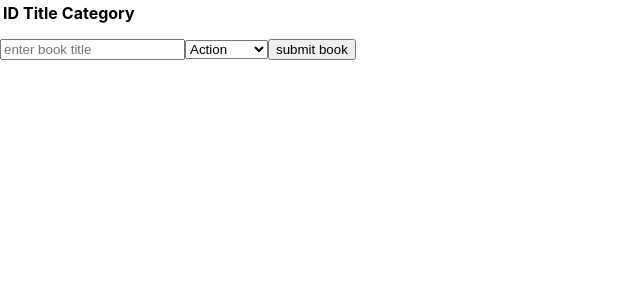
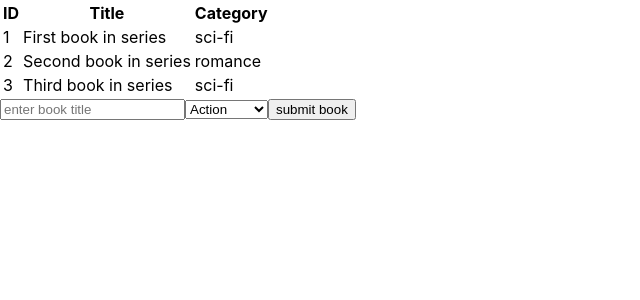
Before and after one commit to Oghenebrume50/react-bookstore, a React (Create React App) app: page / in a window 1280 px wide. Shown: the top 300 px of the page, without its empty margins (0-640 px from the left). Built offline with nearby package versions, Linux system fonts and the light colour scheme.

Commit message:
made the preloaded state show up with initial books

```diff
--- a/src/components/App.js
+++ b/src/components/App.js
@@ -1,6 +1,6 @@
 import React from 'react';
-import BooksList from './BooksList';
-import BooksForm from './BooksForm';
+import BooksList from '../containers/BooksList';
+import BooksForm from '../containers/BooksForm';
 
 const App = () => {
   return (
--- a/src/components/BooksList.js
+++ /dev/null
@@ -1,21 +0,0 @@
-import React from 'react';
-import Book from '../containers/Book';
-
-const BooksList = () => {
-  return(
-    <table>
-      <thead>
-        <th>ID</th>
-        <th>Title</th>
-        <th>Category</th>
-      </thead>
-      <tbody>
-          <Book key={1} book={{id: 1, title: 'First book in series', category: 'sci-fi'}}/>
-          <Book key={2} book={{id: 2, title: 'Second book in series', category: 'romance'}}/>
-          <Book key={3} book={{id: 3, title: 'Third book in series', category: 'sci-fi'}}/>
-      </tbody>
-    </table>
-  )
-}
-
-export default BooksList;
--- /dev/null
+++ b/src/containers/BooksList.js
@@ -0,0 +1,44 @@
+import React from 'react';
+import { connect } from 'react-redux';
+
+import { createBook, removeBook } from '../actions/index';
+import Book from '../components/Book';
+
+class BooksList extends React.Component {
+  render() {
+    const Books = this.props.books.map((book, idx) =>
+      <Book key={idx} id={book.id} title={book.title} category={book.category} />
+    );
+    return(
+      <table>
+        <thead>
+          <tr>
+            <th>ID</th>
+            <th>Title</th>
+            <th>Category</th>
+          </tr>
+        </thead>
+        <tbody>
+          {Books}
+        </tbody>
+      </table>
+    )
+  }
+}
+
+const mapStateToProps = (state) => {
+  console.log(',,,,,,,,,,,,,,,');
+  console.log(state);
+  return {
+    books: state.books
+  }
+};
+
+const mapDispatchToProps = (dispatch) => {
+  return {
+    createBook: book => dispatch(createBook(book)),
+    removeBook: book => dispatch(removeBook(book))
+  }
+};
+
+export default connect(mapStateToProps, mapDispatchToProps)(BooksList);
--- a/src/index.js
+++ b/src/index.js
@@ -1,12 +1,27 @@
 import React from 'react';
 import ReactDOM from 'react-dom';
 
+import { createStore } from 'redux';
+import { Provider } from 'react-redux';
+
 import App from './components/App';
-
+import rootReducer from './reducers/index';
 import './index.css';
 
-ReactDOM.render(<App/>, document.getElementById('root'));
+const INITIAL_STATE = {
+  books: [
+  {id: 1, title: 'First book in series', category: 'sci-fi'},
+  {id: 2, title: 'Second book in series', category: 'romance'},
+  {id: 3, title: 'Third book in series', category: 'sci-fi'}
+  ]
+}
 
-// If you want your app to work offline and load faster, you can change
-// unregister() to register() below. Note this comes with some pitfalls.
-// Learn more about service workers: https://bit.ly/CRA-PWA
+const store = createStore(rootReducer, INITIAL_STATE)
+
+const Wrapper = (
+<Provider store={store}>
+  <App/>
+</Provider>
+);
+
+ReactDOM.render(Wrapper, document.getElementById('root'));
--- a/src/reducers/books.js
+++ b/src/reducers/books.js
@@ -1,4 +1,4 @@
-const bookReducer = (state=[], action) => {
+const books = (state = [], action) => {
   switch(action.type) {
     case 'CREATE BOOK':
       return [...state, action.book];
@@ -10,4 +10,4 @@ const bookReducer = (state=[], action) => {
   }
 }
 
-export default bookReducer;
+export default books;
--- a/src/reducers/index.js
+++ b/src/reducers/index.js
@@ -0,0 +1,8 @@
+import { combineReducers } from 'redux';
+import books from './books';
+
+const rootReducer = combineReducers ({
+  books
+});
+
+export default rootReducer;
```
Also changed, not shown: src/components/Book.js (renamed from src/containers/Book.js), src/containers/BooksForm.js (renamed from src/components/BooksForm.js).
